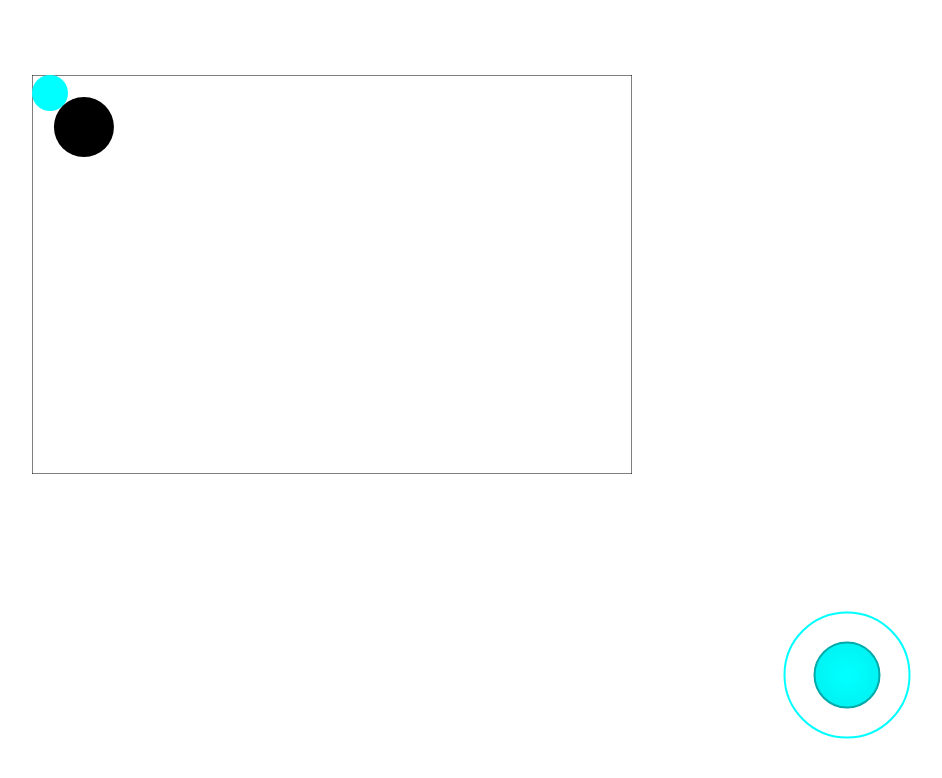
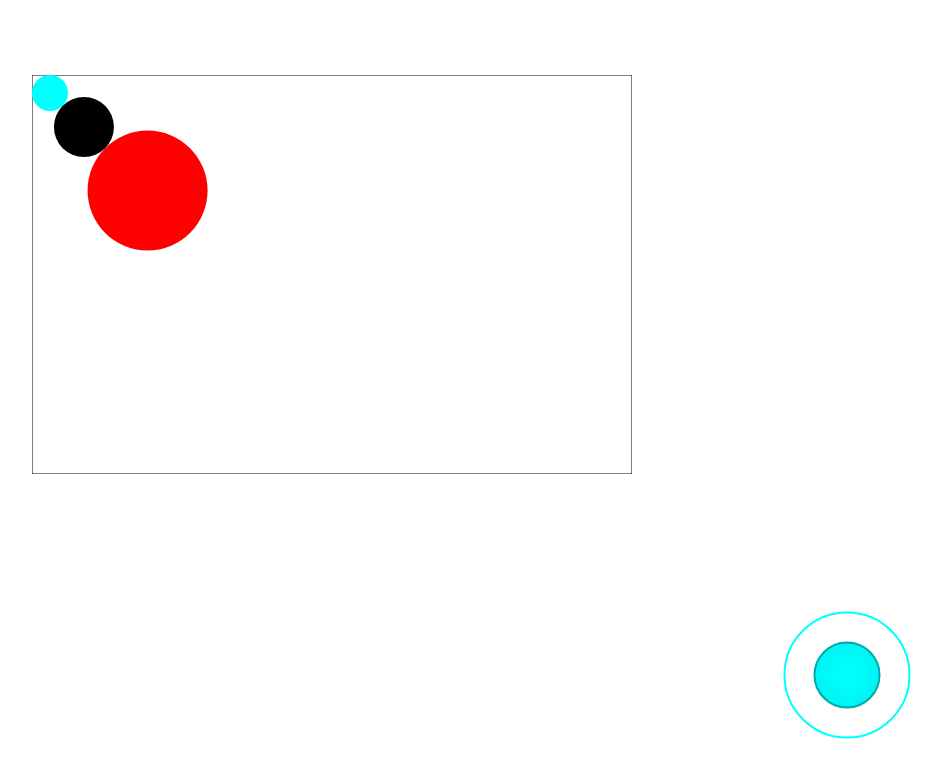
Before and after one commit to huamurui/bumping-balls, a plain HTML site: page index.html in a window 1280 px wide. Shown: the whole page, without its empty margins (308-1250 px from the left). Drawn offline with Linux system fonts and the light colour scheme.

Commit message:
keeping cleaning...

```diff
--- a/index.html
+++ b/index.html
@@ -28,7 +28,7 @@
       // import render from './js/render-to-screen.js';
 
 
-      window.onload = BouncingBalls.init('canvas', 'dimensions',true)
+      window.onload = BouncingBalls.init(true)
     </script>
 </body>
 
--- a/js/bouncing-balls.js
+++ b/js/bouncing-balls.js
@@ -16,7 +16,6 @@ var localDimensions = {
     height: 100 * (2/3) // the canvas ratio is always 3:2
 }
 
-// 按理说... 这里主要是给渲染用的，但是，碰撞检测好像也用到了...所以很烦。
 
 /******************************************************************************************
 ** PROPERTIES USED FOR COMMUNICATION BETWEEN HELPERS, EVENTS, UPDATE AND PUBLIC FUNCTIONS **
@@ -30,6 +29,9 @@ var updateInterval, balls, ballType, enabledCollisions
 
 function update (){
     if (enabledCollisions){
+
+
+        // https://juejin.cn/post/6844904159938887687
         // check collisions and update positions & velocities
         // O(N^2) but this can be much faster, O(N*LogN) searching in quadtree structure, (or sort the points and check the closest O(N*LogN))
         for (var i=0 ;i<balls.length; i++)
@@ -37,7 +39,6 @@ function update (){
                 balls[i].collision(balls[j])
     }
 
-    // https://juejin.cn/post/6844904159938887687
 
     // update ball position & velocity
     balls.forEach((ball) => {
@@ -46,7 +47,6 @@ function update (){
 
     // 当初你为了方便，把用了同一个计时器...这里用户输入... 要emit...可能也差不多。
     // 调参，好玩~
-
     function accelerate(ball, accX, accY, maxV = 1.5) {
       if (ball.velocity.length() < maxV)
       {
@@ -55,7 +55,7 @@ function update (){
       }
     }
 
-    accelerate(balls[0], Joy3.GetX() *0.001, Joy3.GetY() *0.001)
+    accelerate(balls.find((ball) => ball.id == 1), Joy3.GetX() *0.001, Joy3.GetY() *0.001)
 
     render(balls)
 }
@@ -64,23 +64,20 @@ function update (){
 ** PUBLIC FUNCTIONS **
 **********************/
 
-function init(canvasId, dimensionsId, collisions) {
+function init(collisions) {
     // default values
     enabledCollisions = (typeof collisions != 'boolean') ? true : collisions
 
     ballType = Balls.HorizontalBall
-    //好吧。。。初始化函数也在这里...balls就是维护ball的数组。如果要做多端...持久化储存...下线了怎么办...
     balls = []
 
-    // add a special ball at first place
     var theBall = new ballType(
-      1,
-      '#00ffff',
-      3,
-      new Vector2D(0, 0),
-      new Vector2D(0, 0),
-      // 对的...碰撞检测的时候，是用的这个radius...但是也只用到了这个而已... 这里如果能要交给用户去定义那最好，选择位置和大小，最下边的是什么...
-      localDimensions
+      1, // id
+      '#00ffff', //color
+      3, // radius
+      new Vector2D(0, 0), // init position
+      new Vector2D(0, 0), // init velocity
+      localDimensions  // canvas dimensions
     )
     balls.push(theBall)
 
@@ -92,7 +89,17 @@ function init(canvasId, dimensionsId, collisions) {
       new Vector2D(0, 0),
       localDimensions
     )
+
     balls.push(theBall2)
+    var theBall3 = new ballType(
+      3,
+      '#ff0000',
+      10,
+      new Vector2D(0, 0),
+      new Vector2D(0, 0),
+      localDimensions
+    )
+    balls.push(theBall3)
 
     // set interval
     updateInterval = setInterval(update, intervalMs)
```
